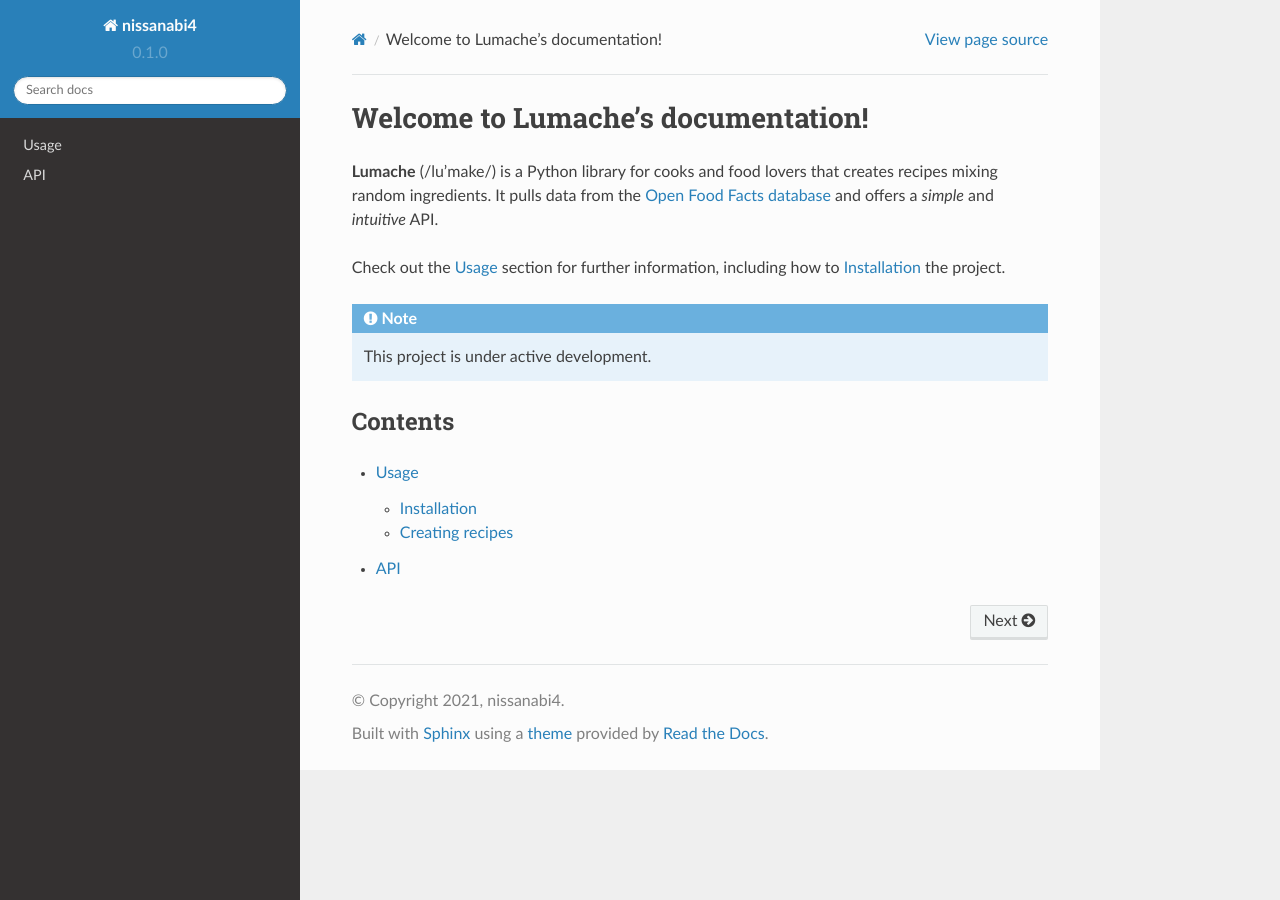
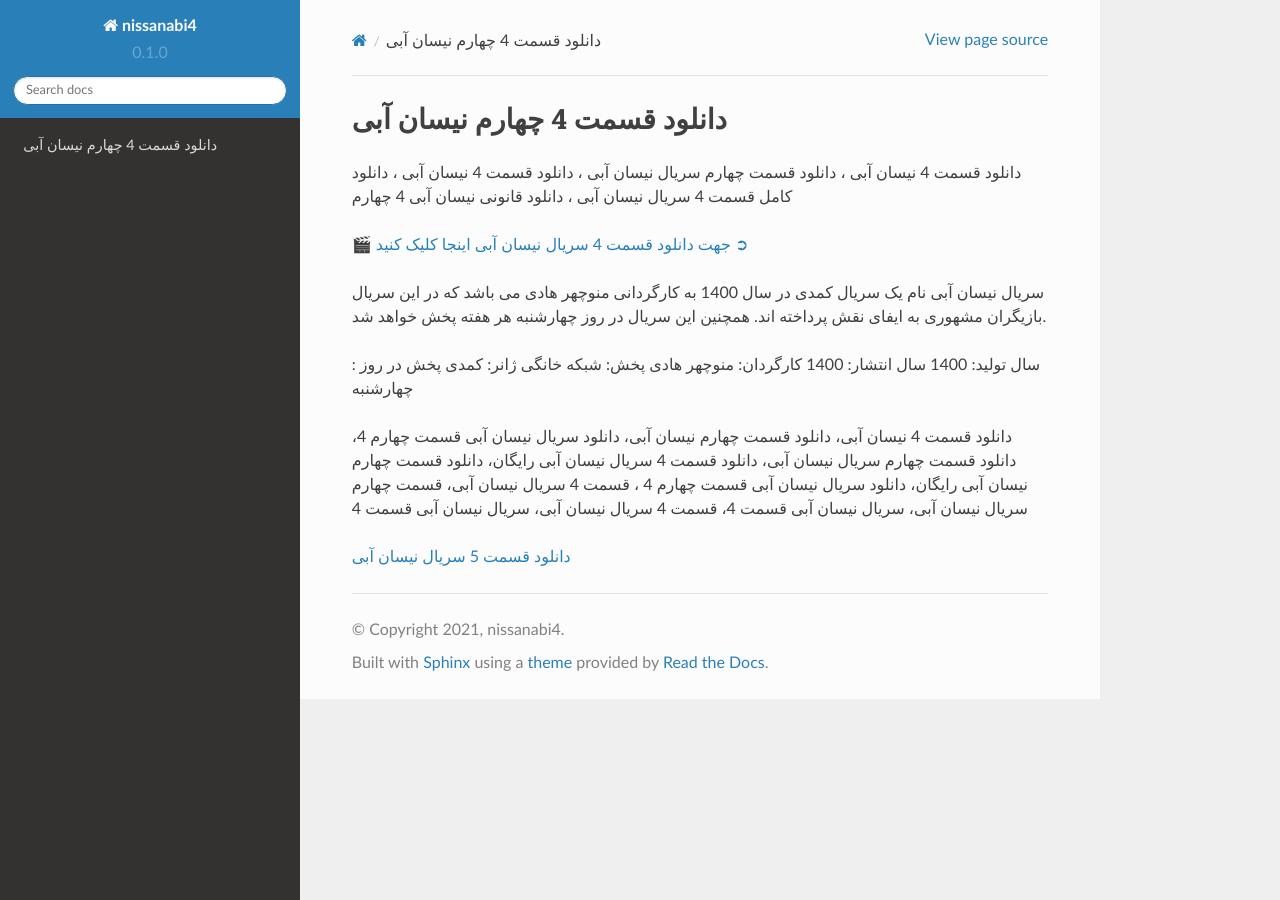
Before and after one commit to filmifa/nissanabi4, a Sphinx documentation site: the page built from docs/source/index.rst, in a window 1280 px wide. Built offline with Sphinx 7.4.7 and the Read the Docs theme 2.0.0, drawn with Linux system fonts in a browser that asks for light colours.

Commit message:
Update index.rst

```diff
--- a/docs/source/index.rst
+++ b/docs/source/index.rst
@@ -1,22 +1,21 @@
-Welcome to Lumache's documentation!
+دانلود قسمت 4 چهارم نیسان آبی
 ===================================
 
-**Lumache** (/lu'make/) is a Python library for cooks and food lovers
-that creates recipes mixing random ingredients.
-It pulls data from the `Open Food Facts database <https://world.openfoodfacts.org/>`_
-and offers a *simple* and *intuitive* API.
 
-Check out the :doc:`usage` section for further information, including
-how to :ref:`installation` the project.
+دانلود قسمت 4 نیسان آبی ، دانلود قسمت چهارم سریال نیسان آبی ، دانلود قسمت 4 نیسان آبی ، دانلود کامل قسمت 4 سریال نیسان آبی ، دانلود قانونی نیسان آبی 4 چهارم
 
-.. note::
+`🎬 جهت دانلود قسمت 4 سریال نیسان آبی اینجا کلیک کنید ➲ <https://pishgammovie.ir/iranian-serial-download/nissan-abi/>`_
 
-   This project is under active development.
+سریال نیسان آبی نام یک سریال کمدی در سال 1400 به کارگردانی منوچهر هادی می باشد که در این سریال بازیگران مشهوری به ایفای نقش پرداخته اند. همچنین این سریال در روز چهارشنبه هر هفته پخش خواهد شد.
 
-Contents
---------
+سال تولید: 1400
+سال انتشار: 1400
+کارگردان: منوچهر هادی
+پخش: شبکه خانگی
+ژانر: کمدی
+پخش در روز : چهارشنبه
 
-.. toctree::
 
-   usage
-   api
+دانلود قسمت 4 نیسان آبی، دانلود قسمت چهارم نیسان آبی، دانلود سریال نیسان آبی قسمت چهارم 4، دانلود قسمت چهارم سریال نیسان آبی، دانلود قسمت 4 سریال نیسان آبی رایگان، دانلود قسمت چهارم نیسان آبی رایگان، دانلود سریال نیسان آبی قسمت چهارم 4 ، قسمت 4 سریال نیسان آبی، قسمت چهارم سریال نیسان آبی، سریال نیسان آبی قسمت 4، قسمت 4 سریال نیسان آبی، سریال نیسان آبی قسمت 4
+
+`دانلود قسمت 5 سریال نیسان آبی <https://nissanabi5.readthedocs.io/en/latest/>`_
```
